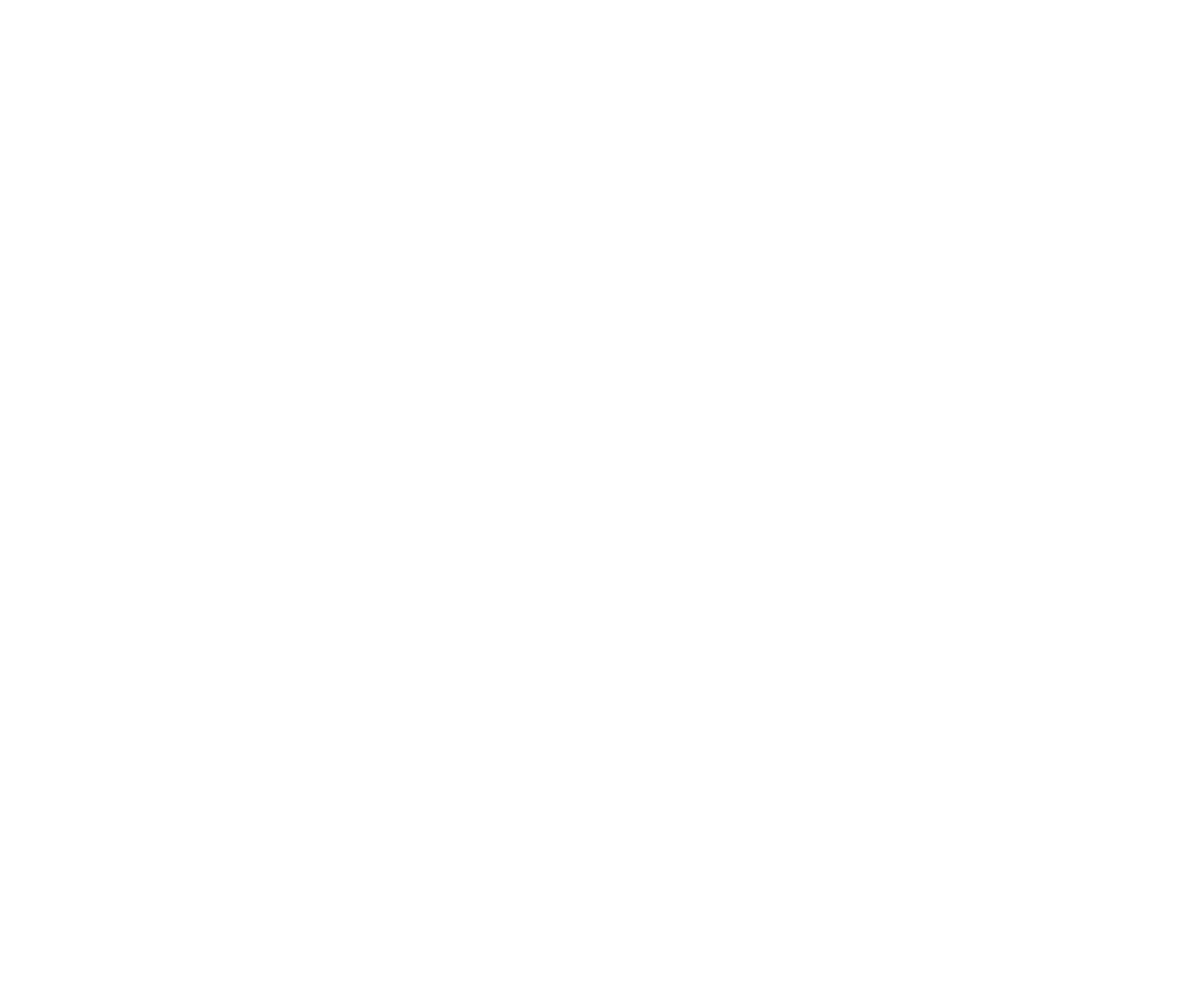
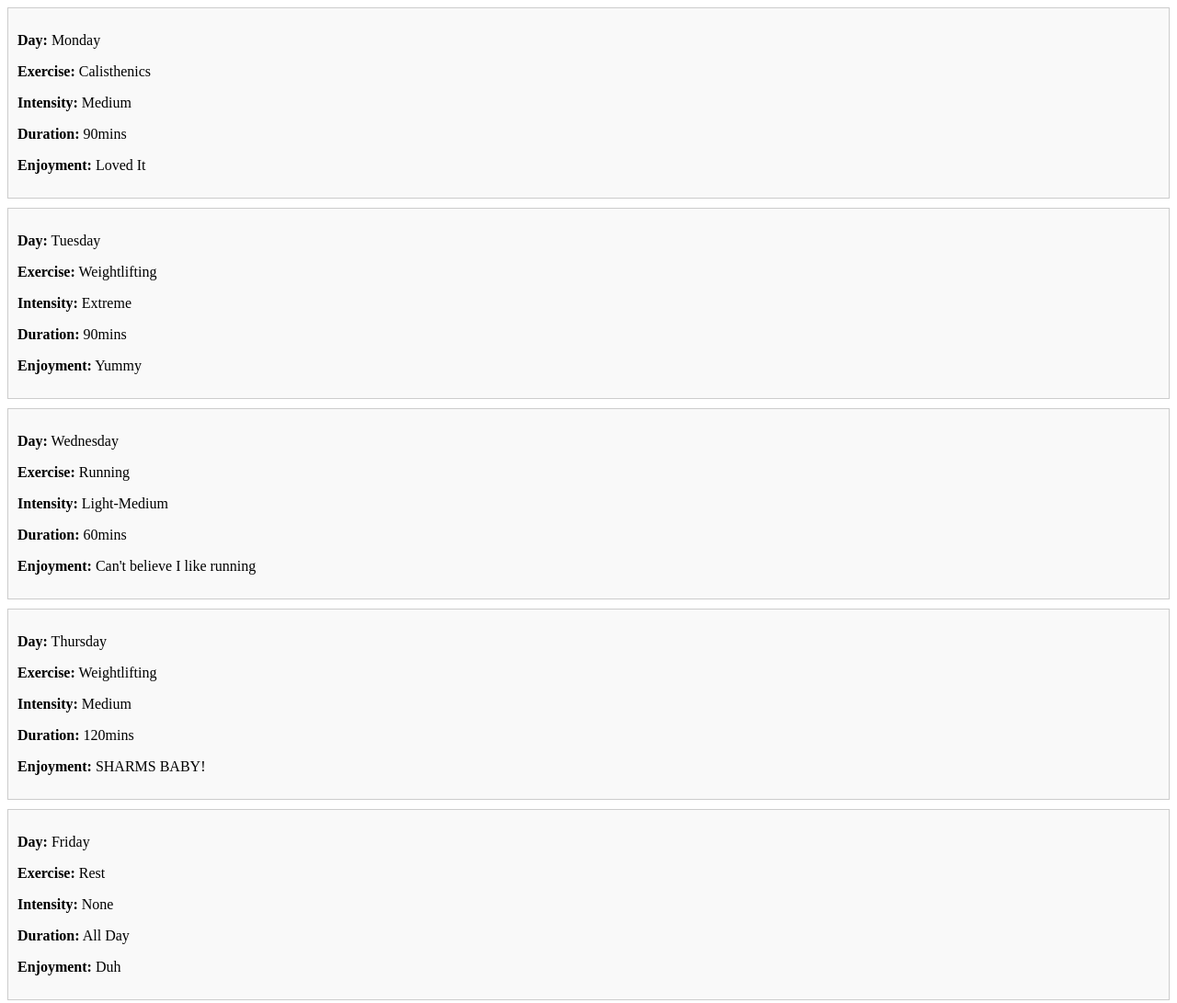
Before and after one commit to AlexLinshits/alinshits_des157b, a plain HTML site: page Check Yourself/check.html in a window 1280 px wide. Shown: the top 1091 px of the page at 92% size. Before the commit the page ends 800 px from the top, so only its background shows below. Drawn offline with Linux system fonts and the light colour scheme.

Commit message:
Changes to check

```diff
--- a/Check Yourself/check.html
+++ b/Check Yourself/check.html
@@ -8,7 +8,20 @@
     <link rel="stylesheet" href="styles.css">
 </head>
 <body>
-    <div id="exercise-container"></div>
+    <!-- <table>
+        <thead>
+            <tr>
+                <th>Day</th>
+                <th>Exercise</th>
+                <th>Activity</th>
+                <th>Enjoyment</th>
+                <th>Duration</th>
+            </tr>
+        </thead>
+        <tbody id="data-output">
+
+        </tbody>
+    </table> -->
 
 </body>
 </html>
--- /dev/null
+++ b/Check Yourself/products.json
@@ -0,0 +1,56 @@
+[
+  {
+    "Day": "Monday",
+    "Exercise": "Calisthenics",
+    "Intensity": "Medium",
+    "Duration": "90mins",
+    "Enjoyment": "Loved It"
+  },
+
+  {
+    "Day": "Tuesday",
+    "Exercise": "Weightlifting",
+    "Intensity": "Extreme",
+    "Duration": "90mins",
+    "Enjoyment": "Yummy"
+  },
+  {
+    "Day": "Wednesday",
+    "Exercise": "Running",
+    "Intensity": "Light-Medium",
+    "Duration": "60mins",
+    "Enjoyment": "Can't believe I like running"
+  },
+
+  {
+    "Day": "Thursday",
+    "Exercise": "Weightlifting",
+    "Intensity": "Medium",
+    "Duration": "120mins",
+    "Enjoyment": "SHARMS BABY!"
+  },
+
+  {
+    "Day": "Friday",
+    "Exercise": "Rest",
+    "Intensity": "None",
+    "Duration": "All Day",
+    "Enjoyment": "Duh"
+  },
+
+  {
+    "Day": "Saturday",
+    "Exercise": "Climbing",
+    "Intensity": "Hard",
+    "Duration": "60mins",
+    "Enjoyment": "Scary but so fun"
+  },
+
+  {
+    "Day": "Sunday",
+    "Exercise": "Running",
+    "Intensity": "Hard",
+    "Duration": "90mins",
+    "Enjoyment": "Longest I ever ran"
+  }
+]
--- a/Check Yourself/script.js
+++ b/Check Yourself/script.js
@@ -1,17 +1,64 @@
 (function(){
 'use strict'
 
-function exercise (name, days, frequency){
-    this.name
-}
+fetch('products.json')
+  .then(response => response.json())
+  .then(data => {
 
-var exercise = {
-    name: ["running","calisthenics", "weightlifting", "running"],
-    days: ["Monday","Tuesday","Wednesday","Thursday","Friday","Saturday","Sunday","Rest"],
-    time: ["30mins","1 hour","2 Hours"]
-}
+    data.forEach(item => {
+        // Create a new div element for each item
+        const div = document.createElement('div');
+        div.classList.add('item');
 
-exercise.name = [0];
-exercise.days = [1,3,4];
-exercise.time = [2]
+        div.innerHTML = `
+        <p><strong>Day:</strong> ${item.Day}</p>
+        <p><strong>Exercise:</strong> ${item.Exercise}</p>
+        <p><strong>Intensity:</strong> ${item.Intensity}</p>
+        <p><strong>Duration:</strong> ${item.Duration}</p>
+        <p><strong>Enjoyment:</strong> ${item.Enjoyment}</p>
+      `;
+
+      document.body.appendChild(div);
+    });
+    // Data loaded successfully, you can use it here
+//     console.log(data); // Display data in console for verification
+//   })
+//   .catch(error => {
+//     console.error('Error loading the JSON file:', error);
+
+  });
+
+// fetch("products.json")
+// .then (function(response){
+//     return response.json
+// })
+
+// .then (function(products){
+//     let placeholder = document.querySelector("#data-output");
+//     let out = "";
+//     for(let product of products){
+//         out += `
+//                 <tr>
+//                     <td> <img src '${product.image}'</td>
+//                     <td>'${product.days}'</td>
+//                     <td>${product.exercise}</td>
+//                     <td>${product.activity}</td>
+//                     <td>${product.enjoyment}</td>
+//                 </tr>
+//                 `;
+//     }
+// })
+// function exercise (name, days, frequency){
+//     this.name
+// }
+
+// var exercise = {
+//     name: ["running","calisthenics", "weightlifting", "running"],
+//     days: ["Monday","Tuesday","Wednesday","Thursday","Friday","Saturday","Sunday","Rest"],
+//     time: ["30mins","1 hour","2 Hours"]
+// }
+
+// exercise.name = [0];
+// exercise.days = [1,3,4];
+// exercise.time = [2]
 }());
--- a/Check Yourself/styles.css
+++ b/Check Yourself/styles.css
@@ -1,6 +1,6 @@
-.sport {
-    font-weight: bold;
-  }
-  .volume {
-    color: green;
-  }
+.item {
+  border: 1px solid #ccc;
+  padding: 10px;
+  margin-bottom: 10px;
+  background-color: #f9f9f9;
+}
```
Also changed, not shown: Capstone Project/bibliopgrahy.html (+11 -0 lines), Check Yourself/check.json (deleted, +0 -24 lines), FriendsList/script.js (+32 -0 lines).
